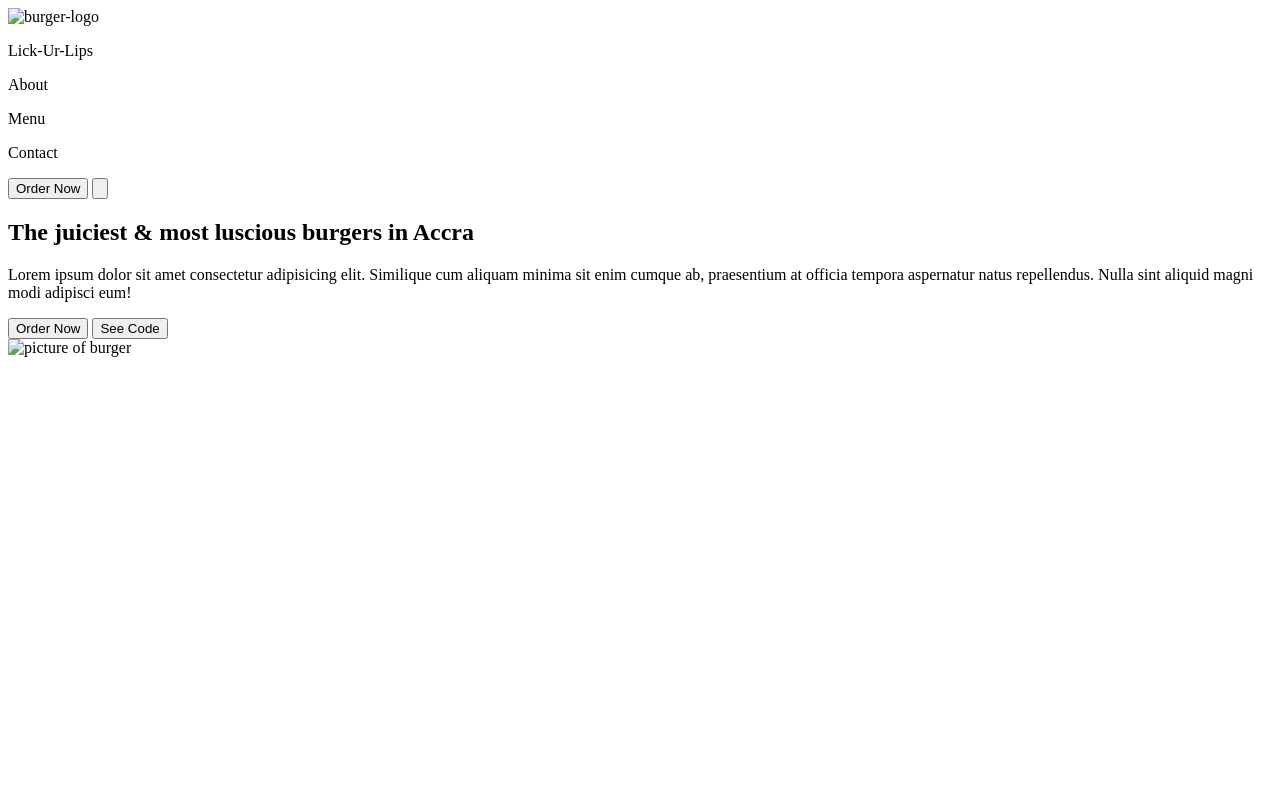
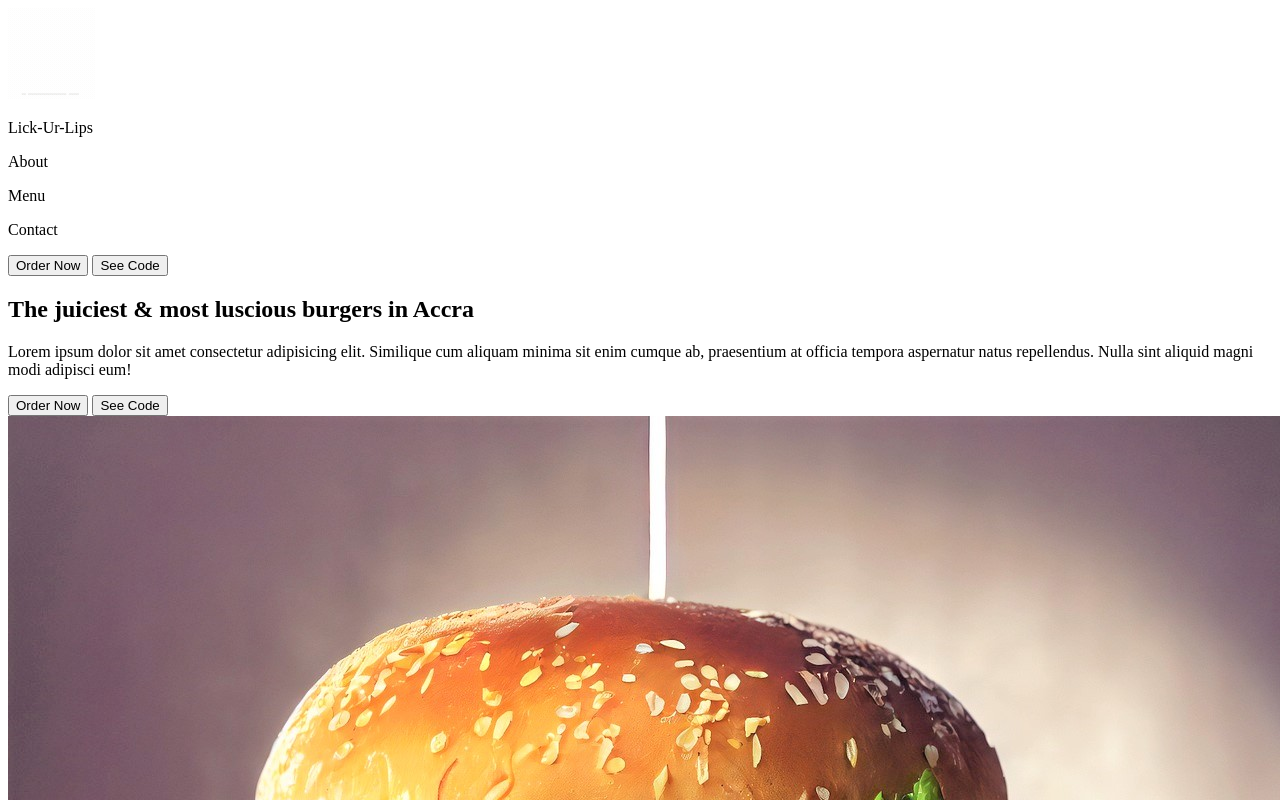
Before and after one commit to Kwadwo-Firempong-Boakye/Restaurant-DOM, a website built with webpack: page dist/index.html in a window 1280 px wide. Shown: the top 800 px of the page. Built offline with nearby package versions, Linux system fonts and the light colour scheme; files whose address does not match are found by name.

Commit message:
Complete general skeleton of home page

```diff
--- a/dist/index.html
+++ b/dist/index.html
@@ -1,34 +1,37 @@
 <!DOCTYPE html>
 <html lang="en">
+
 <head>
     <meta charset="UTF-8">
     <meta http-equiv="X-UA-Compatible" content="IE=edge">
     <meta name="viewport" content="width=device-width, initial-scale=1.0">
     <title>Restaurant-DOM</title>
+    <link rel="stylesheet" href="index.css">
     <script src="main.bundle.js"></script>
 </head>
+
 <body>
     <div id="content">
         <nav>
-            <section class="logo">
-                <img src="" alt="burger-logo">
+            <section class="logo-area">
+                <img src="/src/cropanimburg.gif" alt="burger-logo">
                 <p>Lick-Ur-Lips</p>
             </section>
             <section class="menu">
                 <p>About</p>
                 <p>Menu</p>
                 <p>Contact</p>
-            </section>
-            <section class="actions">
-                <button>Order Now</button>
-                <button><img src="" alt=""></button>
+                <button class="order-button">Order Now</button>
+                <button class="git-button">See Code</button>
             </section>
         </nav>
         <main>
             <section>
                 <div>
                     <h1 class="hero-heading">The juiciest & most luscious burgers in Accra</h1>
-                    <p>Lorem ipsum dolor sit amet consectetur adipisicing elit. Similique cum aliquam minima sit enim cumque ab, praesentium at officia tempora aspernatur natus repellendus. Nulla sint aliquid magni modi adipisci eum!</p>
+                    <p>Lorem ipsum dolor sit amet consectetur adipisicing elit. Similique cum aliquam minima sit enim
+                        cumque ab, praesentium at officia tempora aspernatur natus repellendus. Nulla sint aliquid magni
+                        modi adipisci eum!</p>
                 </div>
                 <div>
                     <button>Order Now</button>
@@ -37,10 +40,11 @@
             </section>
             <section>
                 <div>
-                    <img src="" alt="picture of burger">
+                    <img src="/src/ahamburger.jpg" alt="picture of burger">
                 </div>
             </section>
         </main>
     </div>
 </body>
+
 </html>
```
